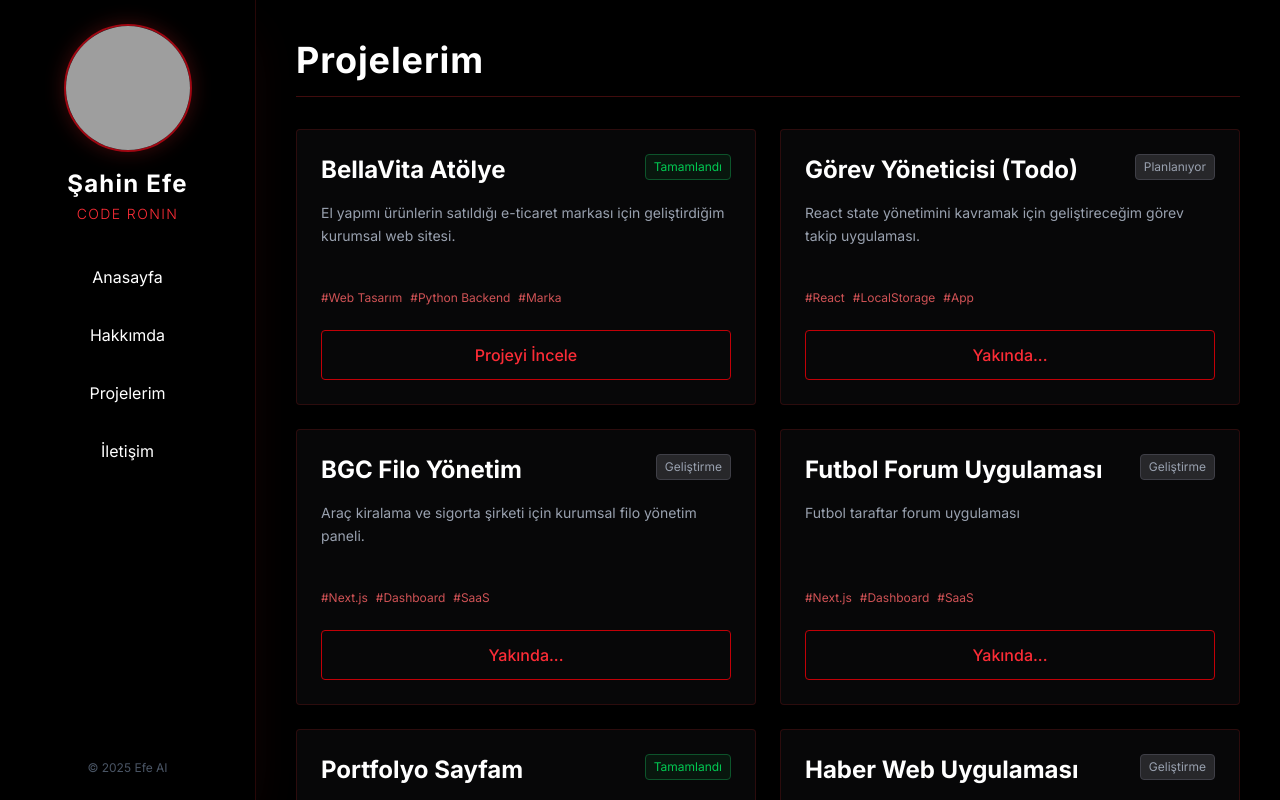
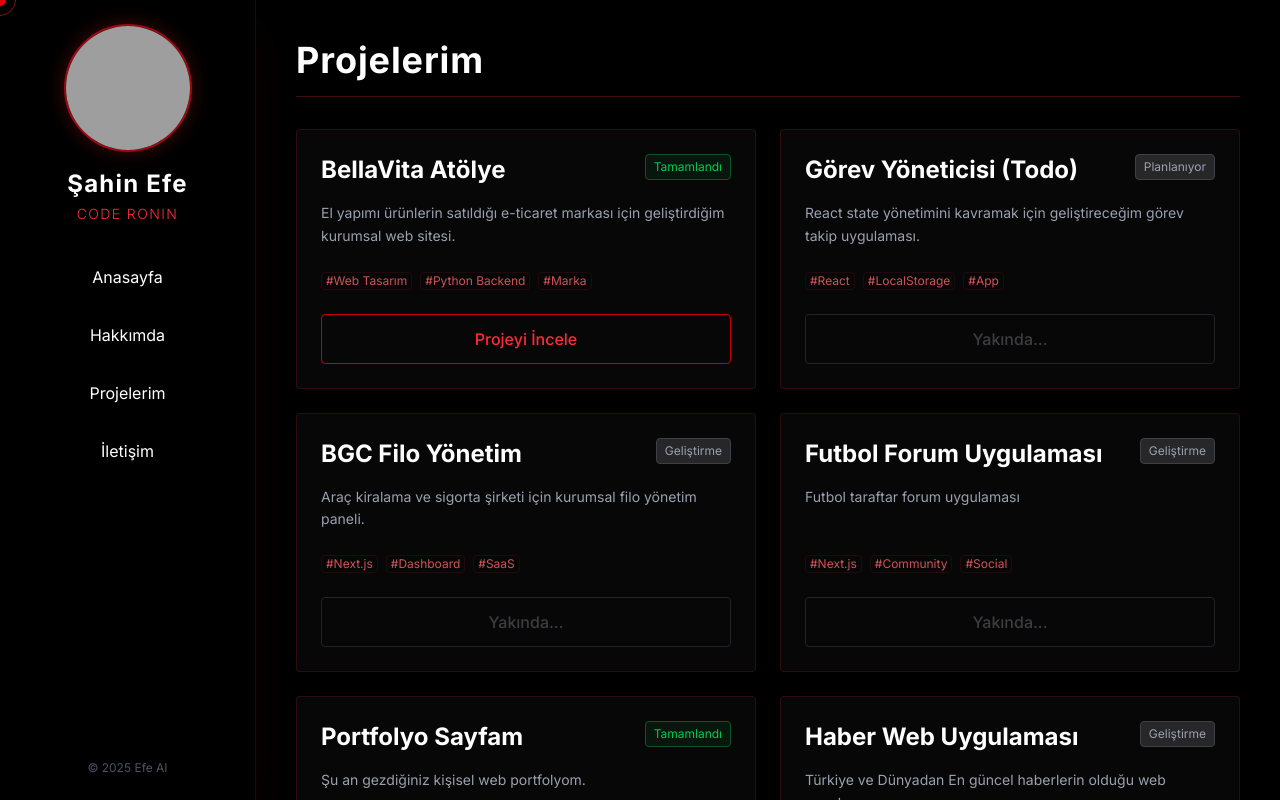
Before and after one commit to efesahinn42-rgb/sahin-efe-portfolio, a Next.js app: page /projects in a window 1280 px wide. Shown: the top 800 px of the page. Built offline with nearby package versions, Linux system fonts and the light colour scheme; grey boxes are pictures that could not be loaded.

Commit message:
Projeler sayfasi tasarimi ve animasyonlari tamamlandi

```diff
--- a/app/layout.js
+++ b/app/layout.js
@@ -1,34 +1,26 @@
-// app/layout.js
-
+// app/layout.js (ÖNEMLİ KISIMLAR)
 import { Inter } from "next/font/google";
 import "./globals.css";
-// Yaptığımız Sidebar bileşenini buraya çağırıyoruz (Import)
 import Sidebar from "@/components/Sidebar";
+import CustomCursor from "@/components/CustomCursor"; // <--- 1. EKLE
 
 const inter = Inter({ subsets: ["latin"] });
 
 export const metadata = {
-  title: "Şahin Efe Portfolyo",
-  description: "Kişisel web portfolyom",
+  title: "Şahin Efe | Code Ronin",
+  description: "Web Geliştirici Portfolyosu",
 };
 
-/* KAVRAM 3: CHILDREN (Çocuklar)
-   Bu çok önemli. Layout bir "çerçeve"dir.
-   'children' ise o an hangi sayfadaysan (Anasayfa, Hakkımda vs.) onun içeriğidir.
-
-   Biz diyoruz ki: Ekrana önce Sidebar'ı koy, yanına da sayfanın içeriğini (children) koy.
-*/
 export default function RootLayout({ children }) {
   return (
     <html lang="tr">
-      <body className={inter.className}>
+      {/* cursor-none: Standart beyaz oku gizler */}
+      <body className={`${inter.className} md:cursor-none`}>
+        {/* Özel İmlecimizi Çağırıyoruz */}
+        <CustomCursor />
+
         <div className="flex flex-col md:flex-row">
           <Sidebar />
-
-          {/* GÜNCELLENEN KISIM: */}
-          {/* ml-0: Telefondaysa sola yapış. */}
-          {/* md:ml-64: Bilgisayardaysa soldan 64 birim (Sidebar kadar) boşluk bırak. */}
-          {/* pb-24: Telefondaysa en alta boşluk bırak (Menü üzerine binmesin). */}
           <main className="ml-0 md:ml-64 w-full min-h-screen bg-black text-gray-300 p-6 md:p-10 pb-24 md:pb-10">
             {children}
           </main>
--- a/app/projects/page.js
+++ b/app/projects/page.js
@@ -1,7 +1,11 @@
 // app/projects/page.js
+"use client"; // Animasyonlar için şart
+
 import Link from "next/link";
+import { motion } from "framer-motion";
 
 const Projects = () => {
+  // SENİN PROJE LİSTEN
   const projects = [
     {
       id: 1,
@@ -34,15 +38,15 @@ const Projects = () => {
       id: 4,
       title: "Futbol Forum Uygulaması",
       description: "Futbol taraftar forum uygulaması",
-      tags: ["Next.js", "Dashboard", "SaaS"],
+      tags: ["Next.js", "Community", "Social"],
       link: "#",
       status: "Geliştirme",
     },
     {
       id: 5,
       title: "Portfolyo Sayfam",
-      description: "Kişisel Web Portfolyom",
-      tags: ["Next.js", "Dashboard", "SaaS"],
+      description: "Şu an gezdiğiniz kişisel web portfolyom.",
+      tags: ["Next.js", "Tailwind", "Framer Motion"],
       link: "#",
       status: "Tamamlandı",
     },
@@ -51,11 +55,27 @@ const Projects = () => {
       title: "Haber Web Uygulaması",
       description:
         "Türkiye ve Dünyadan En güncel haberlerin olduğu web uygulaması",
-      tags: ["Next.js", "Dashboard", "SaaS"],
+      tags: ["API", "News", "React"],
       link: "#",
       status: "Geliştirme",
     },
   ];
+
+  // ANİMASYON AYARLARI
+  const container = {
+    hidden: { opacity: 0 },
+    show: {
+      opacity: 1,
+      transition: {
+        staggerChildren: 0.1, // Kartlar 0.1 saniye arayla gelsin
+      },
+    },
+  };
+
+  const item = {
+    hidden: { opacity: 0, y: 30 }, // Aşağıdan başla
+    show: { opacity: 1, y: 0 }, // Yerine gel
+  };
 
   return (
     <div className="max-w-6xl mx-auto">
@@ -63,12 +83,18 @@ const Projects = () => {
         Projelerim
       </h1>
 
-      <div className="grid grid-cols-1 md:grid-cols-2 gap-6">
+      <motion.div
+        variants={container}
+        initial="hidden"
+        animate="show"
+        className="grid grid-cols-1 md:grid-cols-2 gap-6"
+      >
         {projects.map((project) => (
-          // KART TASARIMI: Siyah zemin, kırmızı kenarlık, hover ile kırmızı gölge
-          <div
+          // KART TASARIMI (Animasyonlu)
+          <motion.div
             key={project.id}
-            className="group bg-zinc-900/30 border border-red-900/30 rounded-sm p-6 hover:-translate-y-1 transition-all duration-300 hover:shadow-[0_0_20px_rgba(185,28,28,0.15)] hover:border-red-800"
+            variants={item}
+            className="group bg-zinc-900/30 border border-red-900/30 rounded-sm p-6 hover:-translate-y-1 transition-all duration-300 hover:shadow-[0_0_20px_rgba(185,28,28,0.15)] hover:border-red-800 flex flex-col"
           >
             <div className="flex justify-between items-start mb-4">
               <h3 className="text-2xl font-bold text-white group-hover:text-red-500 transition-colors">
@@ -86,13 +112,16 @@ const Projects = () => {
               </span>
             </div>
 
-            <p className="text-gray-400 mb-6 h-16 text-sm leading-relaxed">
+            <p className="text-gray-400 mb-6 text-sm leading-relaxed flex-grow">
               {project.description}
             </p>
 
             <div className="flex flex-wrap gap-2 mb-6">
               {project.tags.map((tag, index) => (
-                <span key={index} className="text-xs text-red-400/80 font-mono">
+                <span
+                  key={index}
+                  className="text-xs text-red-400/80 font-mono border border-red-900/20 px-1 rounded"
+                >
                   #{tag}
                 </span>
               ))}
@@ -102,15 +131,19 @@ const Projects = () => {
             <Link
               href={project.link}
               target={project.link.startsWith("http") ? "_blank" : "_self"}
-              className="inline-block w-full text-center border border-red-700 text-red-500 hover:bg-red-700 hover:text-white font-medium py-3 rounded-sm transition-all duration-300"
+              className={`inline-block w-full text-center border font-medium py-3 rounded-sm transition-all duration-300 ${
+                project.status === "Tamamlandı"
+                  ? "border-red-700 text-red-500 hover:bg-red-700 hover:text-white cursor-pointer"
+                  : "border-zinc-700 text-zinc-500 cursor-not-allowed opacity-50"
+              }`}
             >
               {project.status === "Tamamlandı"
                 ? "Projeyi İncele"
                 : "Yakında..."}
             </Link>
-          </div>
+          </motion.div>
         ))}
-      </div>
+      </motion.div>
     </div>
   );
 };
--- /dev/null
+++ b/components/CustomCursor.jsx
@@ -0,0 +1,51 @@
+// components/CustomCursor.jsx
+"use client";
+
+import { useEffect, useState } from "react";
+import { motion } from "framer-motion";
+
+export default function CustomCursor() {
+  const [mousePosition, setMousePosition] = useState({ x: 0, y: 0 });
+
+  useEffect(() => {
+    // Mouse her hareket ettiğinde pozisyonu güncelle
+    const moveCursor = (e) => {
+      setMousePosition({ x: e.clientX, y: e.clientY });
+    };
+
+    window.addEventListener("mousemove", moveCursor);
+
+    return () => {
+      window.removeEventListener("mousemove", moveCursor);
+    };
+  }, []);
+
+  return (
+    <>
+      {/* 1. ANA NOKTA (Küçük, kırmızı, tam ucunda) */}
+      <motion.div
+        className="fixed top-0 left-0 w-3 h-3 bg-red-600 rounded-full pointer-events-none z-[9999] hidden md:block"
+        animate={{
+          x: mousePosition.x - 6, // Ortalamak için genişliğin yarısını çıkarıyoruz
+          y: mousePosition.y - 6,
+        }}
+        transition={{ type: "tween", ease: "backOut", duration: 0 }}
+      />
+
+      {/* 2. İZLEYEN HALKA (Büyük, şeffaf, arkadan gelir) */}
+      <motion.div
+        className="fixed top-0 left-0 w-8 h-8 border border-red-500 rounded-full pointer-events-none z-[9998] hidden md:block opacity-50"
+        animate={{
+          x: mousePosition.x - 16, // Ortalamak için (32px / 2 = 16)
+          y: mousePosition.y - 16,
+        }}
+        transition={{
+          type: "spring", // Yaylanma efekti
+          stiffness: 500, // Sertlik
+          damping: 28, // Sönümleme (Sürtünme)
+          mass: 0.5, // Kütle
+        }}
+      />
+    </>
+  );
+}
```
